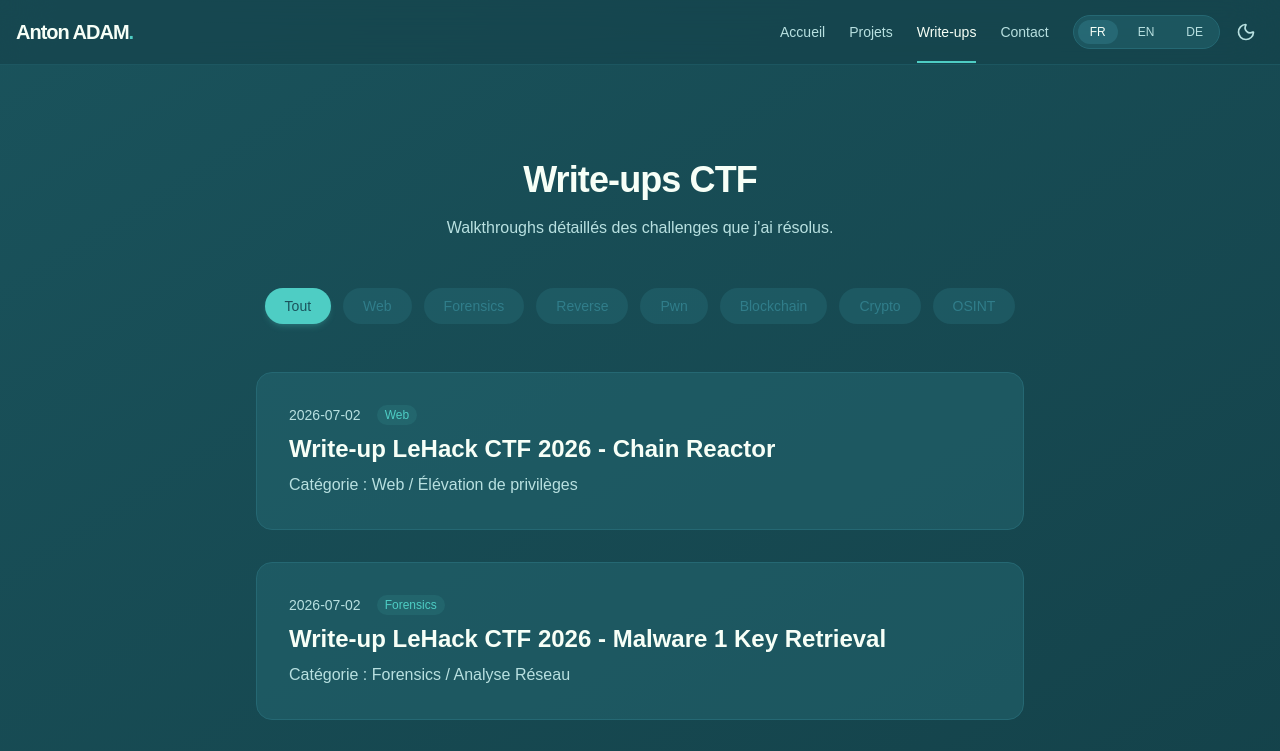
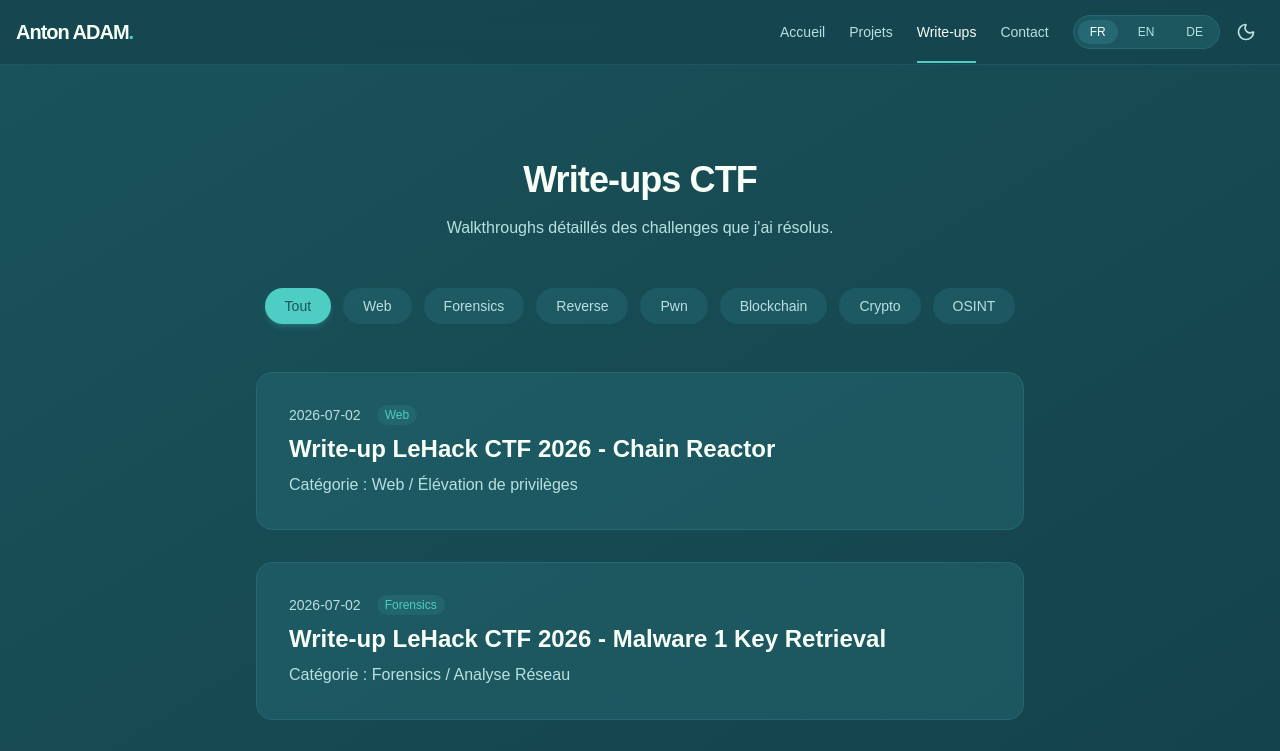
Before and after one commit to aent0n/portfolio-site, a Next.js app: page /writeups in a window 1280 px wide. Shown: the top 751 px of the page. Built offline with nearby package versions, Linux system fonts and the light colour scheme.

Commit message:
fix du contraste des tags inactifs et de la date en mode clair

```diff
--- a/components/PostHeader.tsx
+++ b/components/PostHeader.tsx
@@ -25,7 +25,7 @@ export default function PostHeader({ title, date, tags }: PostHeaderProps) {
 
             <div className="mb-8 border-b border-surface0 pb-8">
                 <h1 className="mb-4 text-4xl font-bold text-foreground">{title}</h1>
-                <div className="flex items-center gap-4 text-sm text-surface1">
+                <div className="flex items-center gap-4 text-sm text-subtext0">
                     <time dateTime={date}>{date}</time>
                     {tags && (
                         <div className="flex gap-2">
--- a/components/WriteupsList.tsx
+++ b/components/WriteupsList.tsx
@@ -45,7 +45,7 @@ export default function WriteupsList({ posts }: { posts: Post[] }) {
                         className={`relative rounded-full px-5 py-2 text-sm font-medium transition-colors duration-300 ${
                             activeCategory === category
                                 ? "text-base-theme"
-                                : "bg-surface0/50 text-surface1 hover:bg-surface0 hover:text-foreground"
+                                : "bg-surface0/50 text-subtext0 hover:bg-surface0 hover:text-foreground"
                         }`}
                     >
                         {activeCategory === category && (
--- a/content/ctf/write-up-lehack-ctf-2026-nothingtohide.mdx
+++ b/content/ctf/write-up-lehack-ctf-2026-nothingtohide.mdx
@@ -62,4 +62,4 @@ print(decrypted.decode('utf-8'))
 
 Le script retourne le flag final ainsi qu'un mot de passe additionnel :
 * **Flag** : `leHACK{1nt3r_p4rt1t10n_s3cr3t}`
-* **Password (Hidden Volume)** : `Tr0ub4dour`
+* **Password (hidden volume)** : `Tr0ub4dour`
```
